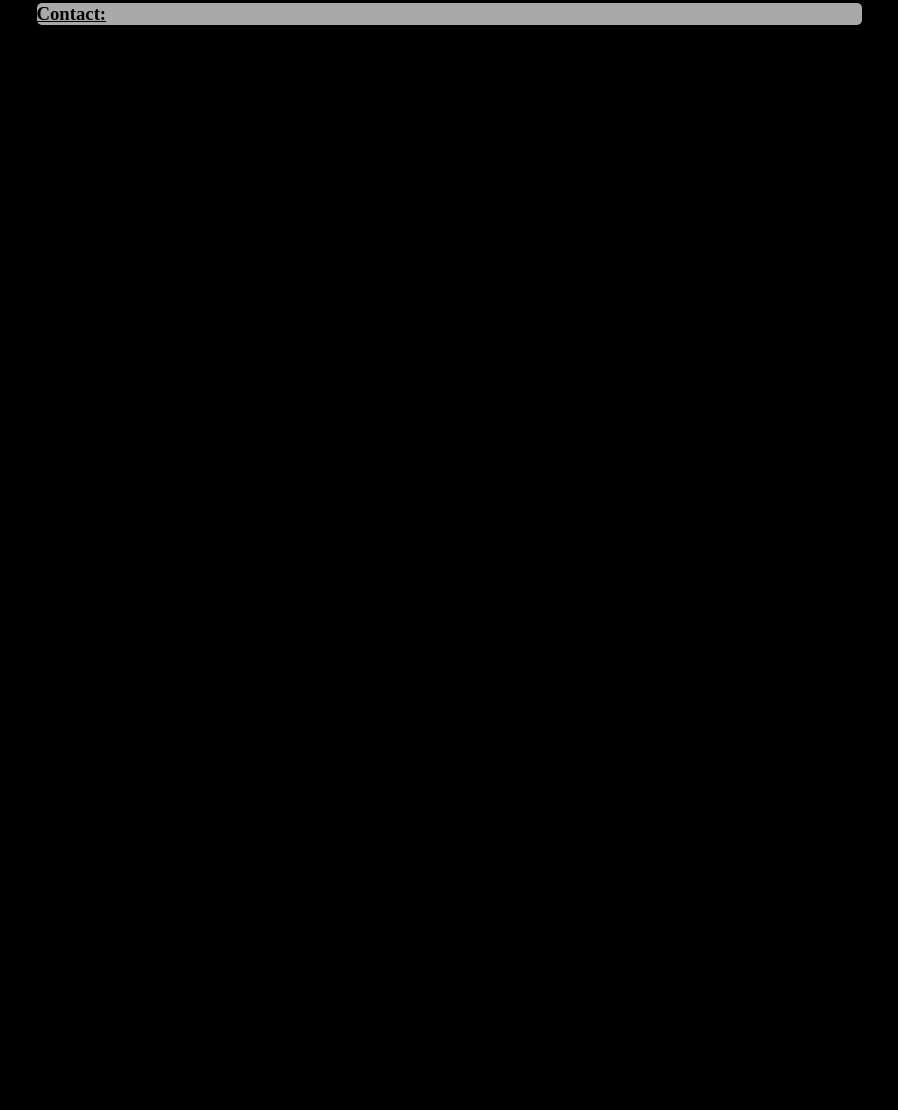
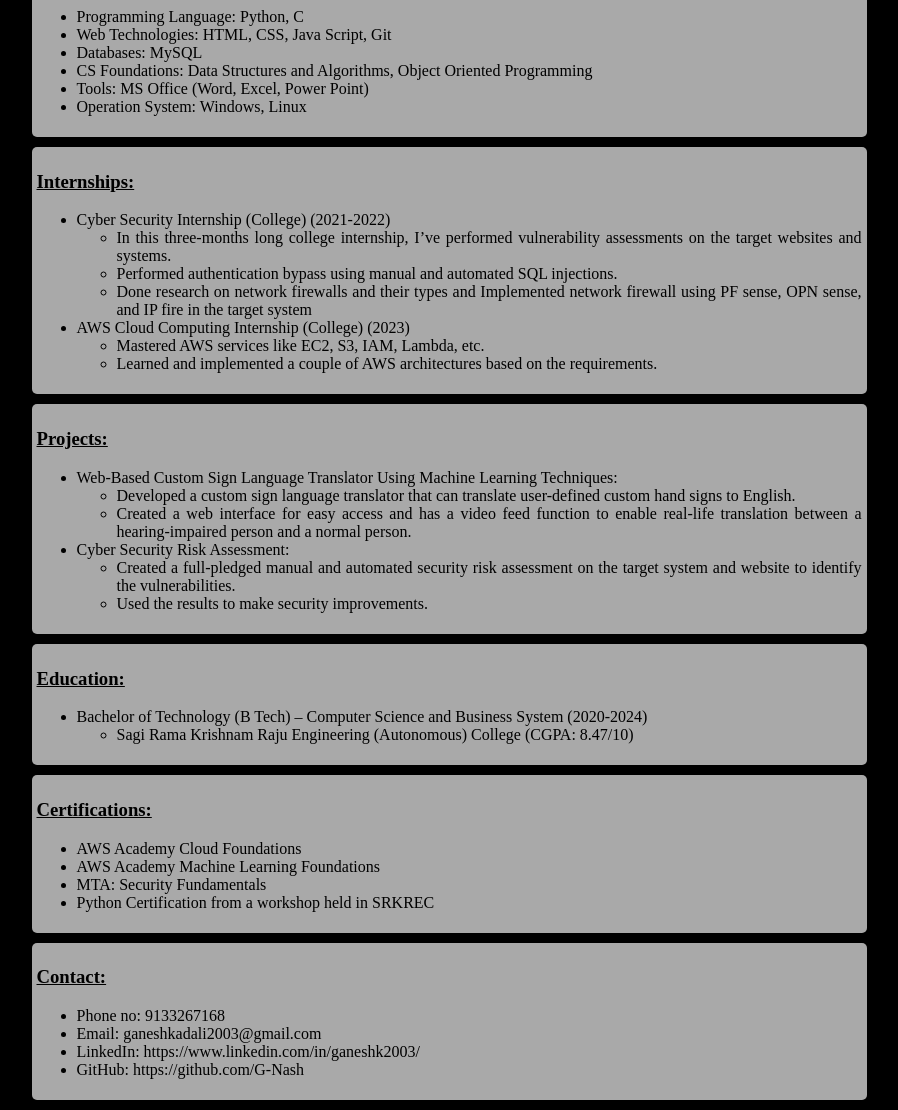
Before and after one commit to G-Nash/21st_nov_task_portfolia_bookmarks, a plain HTML site: page index.html in a window 1280 px wide. Shown: the part 481-1591 px from the top of the page, without its empty margins (191-1089 px from the left). Before the commit the page ends 800 px from the top, so only its background shows below. Drawn offline with Linux system fonts and the light colour scheme.

Commit message:
content_changes

```diff
--- a/index.html
+++ b/index.html
@@ -27,37 +27,82 @@
 
     <section id="about">
         <h3 style="text-decoration: underline;">About:</h3>
-        <p></p>
+        <p>A recent Computer Science graduate with a strong foundation in software development, eager to apply my skills in coding, problem-solving, and distributed systems to a dynamic and innovative company. Passionate about collaborating with cross-disciplinary teams to design and build scalable, fault-tolerant systems. Equipped with experience in software engineering principles, I am excited to contribute to the development of cutting-edge technologies in an agile environment. Looking for an opportunity to work on large-scale, high-performance systems and to grow professionally in a challenging, fast-paced environment.</p>
     </section>
 
     <section id="skills">
         <h3 style="text-decoration: underline;">Skills:</h3>
-        <p></p>
+        <ul>
+            <li>Programming Language: Python, C</li>
+            <li>Web Technologies: HTML, CSS, Java Script, Git</li>
+            <li>Databases: MySQL</li>
+            <li>CS Foundations: Data Structures and Algorithms, Object Oriented Programming</li>
+            <li>Tools: MS Office (Word, Excel, Power Point)</li>
+            <li>Operation System: Windows, Linux</li>
+        </ul>
     </section>
 
     <section id="internships">
         <h3 style="text-decoration: underline;">Internships:</h3>
-        <p></p>
+        <ul>
+            <li>Cyber Security Internship (College) (2021-2022)</li>
+            <ul>
+                <li>In this three-months long college internship, I’ve performed vulnerability assessments on the target websites and systems.</li>
+                <li>Performed authentication bypass using manual and automated SQL injections.</li>
+                <li>Done research on network firewalls and their types and Implemented network firewall using PF sense, OPN sense, and IP fire in the target system</li>
+            </ul>
+            <li>AWS Cloud Computing Internship (College) (2023)</li>
+            <ul>
+                <li>Mastered AWS services like EC2, S3, IAM, Lambda, etc.</li>
+                <li>Learned and implemented a couple of AWS architectures based on the requirements.</li>
+            </ul>
+        </ul>
     </section>
 
     <section id="projects">
         <h3 style="text-decoration: underline;">Projects:</h3>
-        <p></p>
+        <ul>
+            <li>Web-Based Custom Sign Language Translator Using Machine Learning Techniques:</li>
+            <ul>
+                <li>Developed a custom sign language translator that can translate user-defined custom hand signs to English.</li>
+                <li>Created a web interface for easy access and has a video feed function to enable real-life translation between a hearing-impaired person and a normal person.</li>
+            </ul>
+            <li>Cyber Security Risk Assessment:</li>
+            <ul>
+                <li>Created a full-pledged manual and automated security risk assessment on the target system and website to identify the vulnerabilities.</li>
+                <li>Used the results to make security improvements.</li>
+            </ul>
+        </ul>
     </section>
 
     <section id="education">
         <h3 style="text-decoration: underline;">Education:</h3>
-        <p></p>
+        <ul>
+            <li>Bachelor of Technology (B Tech) – Computer Science and Business System (2020-2024)</li>
+            <ul>
+                <li>Sagi Rama Krishnam Raju Engineering (Autonomous) College (CGPA: 8.47/10)</li>
+            </ul>
+        </ul>
     </section>
 
     <section id="certifications">
         <h3 style="text-decoration: underline;">Certifications:</h3>
-        <p></p>
+        <ul>
+            <li>AWS Academy Cloud Foundations</li>
+            <li>AWS Academy Machine Learning Foundations</li>
+            <li>MTA: Security Fundamentals</li>
+            <li>Python Certification from a workshop held in SRKREC</li>
+        </ul>
     </section>
 
     <section id="contact">
         <h3 style="text-decoration: underline;">Contact:</h3>
-        <p></p>
+        <ul>
+            <li>Phone no: 9133267168</li>
+            <li>Email: ganeshkadali2003@gmail.com</li>
+            <li>LinkedIn: https://www.linkedin.com/in/ganeshk2003/</li>
+            <li>GitHub: https://github.com/G-Nash</li>
+        </ul>
     </section>
 
 </body>
--- a/style.css
+++ b/style.css
@@ -15,8 +15,10 @@ header{
 
 nav {
     background: rgb(39, 39, 39);
-    position: relative;
+    position:sticky;
+    top: 0px;
     padding: 10px;
+    /* margin-bottom: 15%; */
 }
 
 nav ul {
@@ -60,4 +62,6 @@ section{
     margin-right: auto;
     border-radius: 5px;
     color: black;
+    padding: 5px;
+    margin-bottom: 10px;
 }
```
